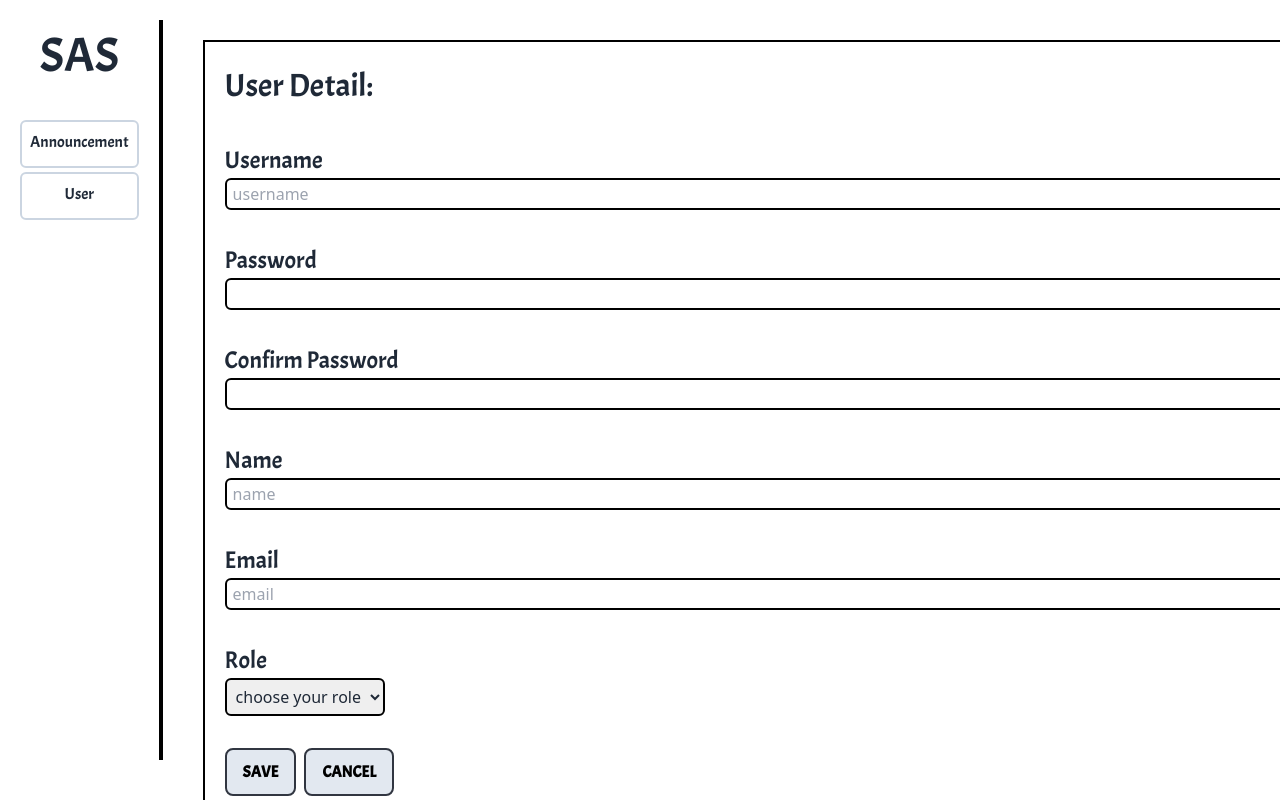
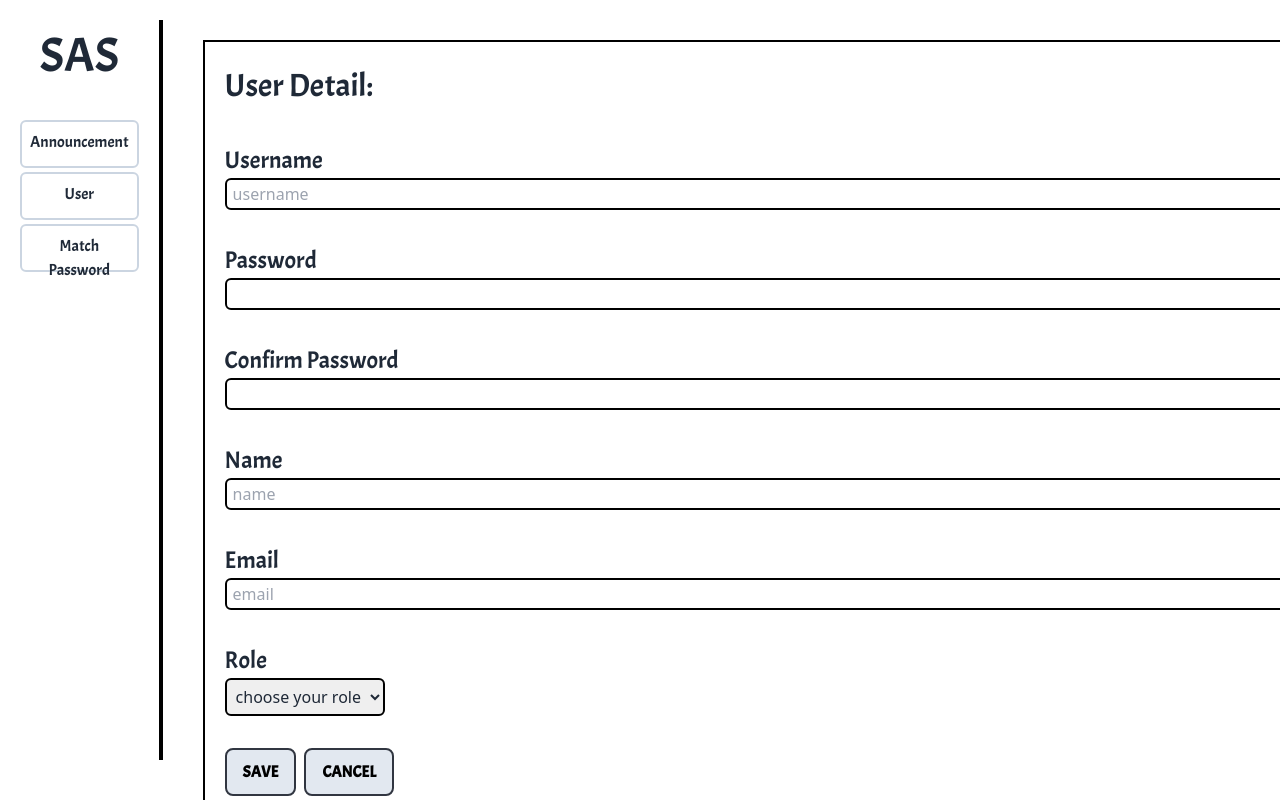
Before and after one commit to dodoza1415/Integrated-Project_SAS, a Vue app in the folder YuuuHooo-Frontend/: page /admin/user/add in a window 1280 px wide. Shown: the top 800 px of the page. Built offline with nearby package versions, Linux system fonts and the light colour scheme.

Commit message:
Update sasNav.vue
เพิ่ม match password

```diff
--- a/YuuuHooo-Frontend/src/components/sasNav.vue
+++ b/YuuuHooo-Frontend/src/components/sasNav.vue
@@ -16,7 +16,7 @@ const router = useRouter();
 //     }
 // }
 
-defineEmits(['cancelAnn', 'cancelUser', 'toAnn', 'toUser'])
+defineEmits(['cancelAnn', 'cancelUser', 'toAnn', 'toUser','toMatch'])
 </script>
 
 <template>
@@ -34,6 +34,11 @@ defineEmits(['cancelAnn', 'cancelUser', 'toAnn', 'toUser'])
       class="ann-menu h-[3em] text-[1em] font-['Acme'] border-2 border-slate-300 rounded-md border-solid text-center p-2 hover:bg-emerald-500 hover:border-transparent hover:text-white cursor-pointer">
         User
       </div>
+      <div
+      @click="$emit('cancelMatch', 'match'); $emit('toMatch', 'match')"
+      class="ann-menu h-[3em] text-[1em] font-['Acme'] border-2 border-slate-300 rounded-md border-solid text-center p-2 hover:bg-blue-500 hover:border-transparent hover:text-white cursor-pointer">
+        Match Password
+      </div>
     </div>
 </template>
 
```
